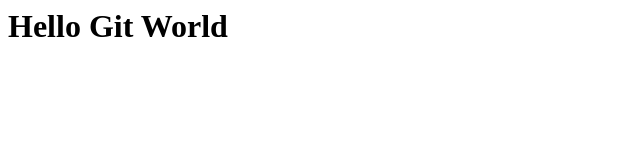
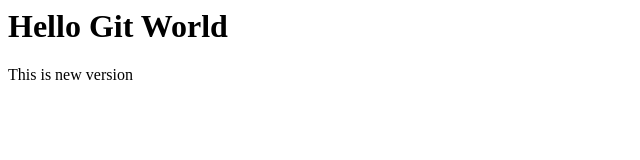
Before and after one commit to sadhuayon/GitGitHubMasterClass, a plain HTML site: page index.html in a window 1280 px wide. Shown: the whole page, without its empty margins (0-640 px from the left). Drawn offline with Linux system fonts and the light colour scheme.

Commit message:
new version

```diff
--- a/index.html
+++ b/index.html
@@ -1 +1,5 @@
 <h1>Hello Git World</h1>
+<div>
+
+    <p1>This is new version</p1>
+</div>
```
